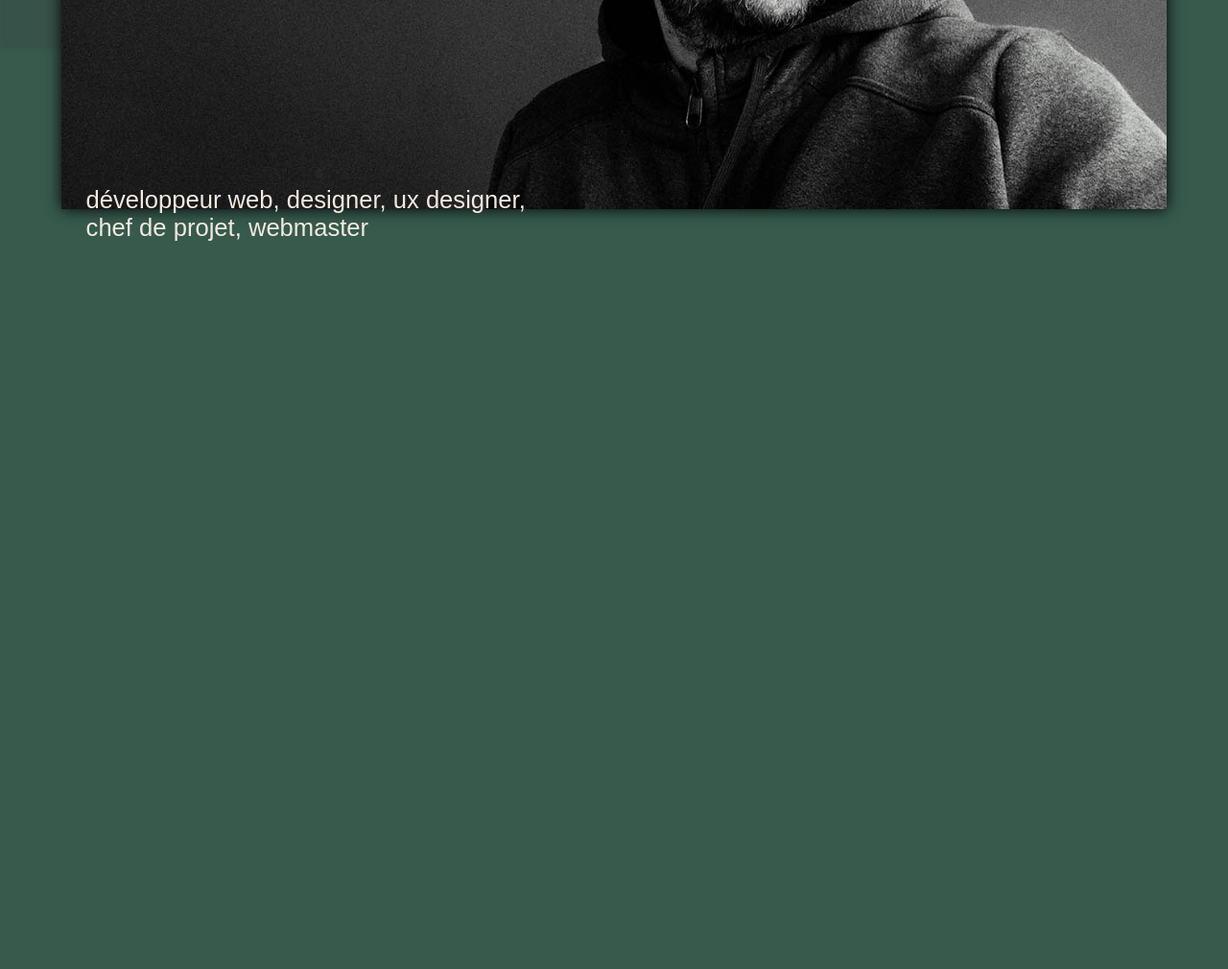
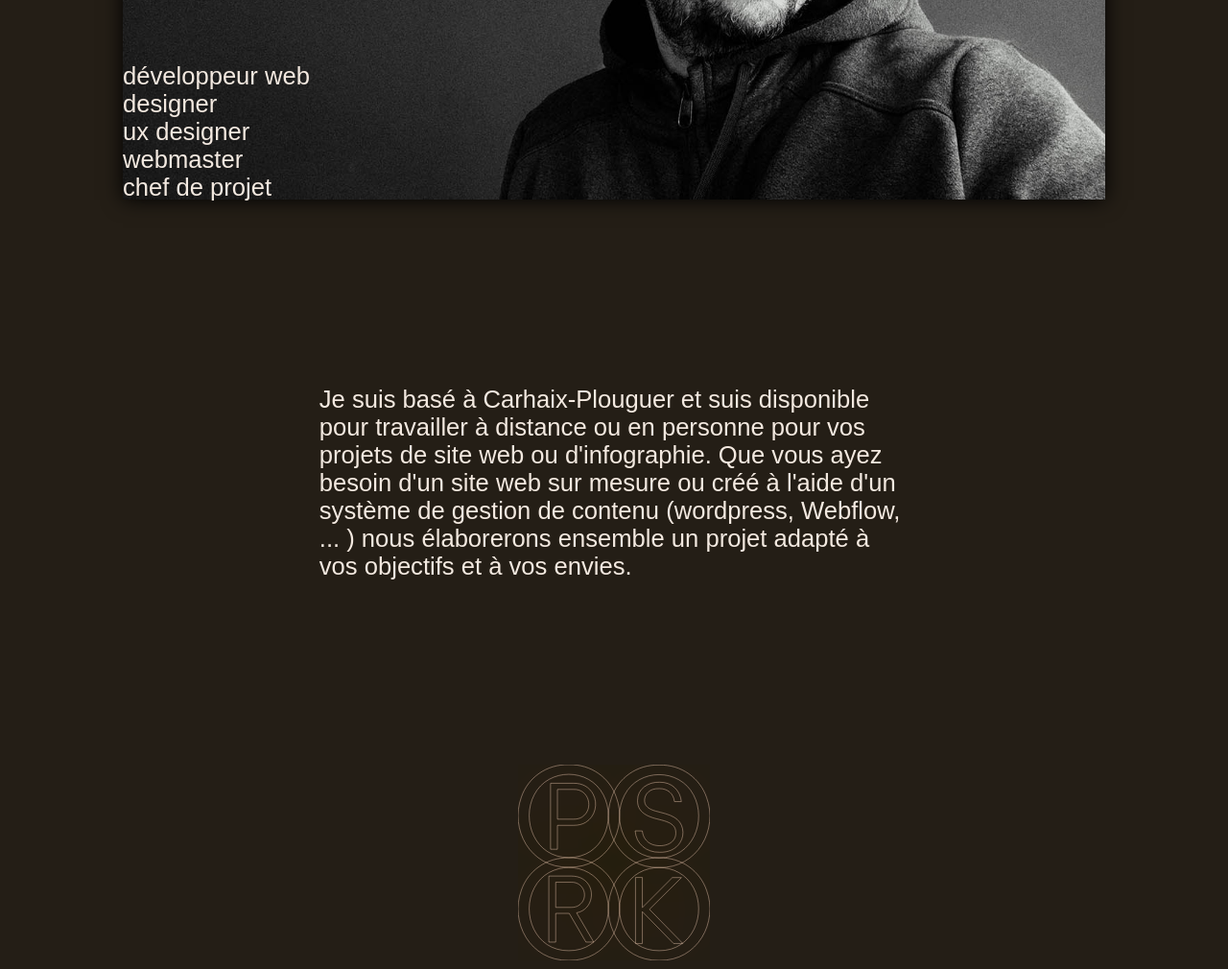
Before and after one commit to Posoroko/posoroko2.0, a plain HTML site: page index.html in a window 1280 px wide. Shown: the part 1790-2800 px from the top of the page at 96% size. Before the commit the page ends 2090 px from the top, so only its background shows below. Drawn offline with Linux system fonts and the light colour scheme.

Commit message:
logos bas, infos, mise en forme

```diff
--- a/index.html
+++ b/index.html
@@ -95,20 +95,63 @@
     <section class="whoSection">
 
         <div class="photoEricBox">
-            <img src="images/Eric Podhorecki.jpg" alt="Eric Podhorecki" class="photoEric">
+            <img src="images/Eric Podhorecki.jpg" alt="Eric Podhorecki" class="photoEric" id="photoEric">
             <div class="ericNameBox">
                 <h3 class="ericName lightText">Eric Podhorecki</h3>
             </div>
 
-        <h2 class="jobs lightText">
-            développeur web,
-            designer,
-            ux designer, <br>
-            chef de projet,
-            webmaster
+        <h2 class="jobsBox lightText">
+            <soan class="job0 job">développeur web</soan>
+            <span class="job1 job">designer</span>
+            <span class="job2 job">ux designer</span>
+            <span class="job3 job">webmaster</span>
+            <span class="job4 job">chef de projet</span>
         </h2>
         </div>
 
+    </section>
+    <section class="sectionInfos">
+        <p class="informations lightText">
+            Je suis basé à Carhaix-Plouguer et suis disponible pour travailler à distance
+            ou en personne pour vos projets de site web ou d'infographie.  Que vous ayez
+            besoin d'un site web sur mesure ou créé à l'aide d'un système de gestion de contenu
+            (wordpress, Webflow, ... ) nous élaborerons ensemble un projet adapté à vos objectifs et à vos envies.
+        </p>
+
+    </section>
+    <section class="footer">
+        <div class="logoBox">
+            <?xml version="1.0" encoding="utf-8"?>
+            <!-- Generator: Adobe Illustrator 24.1.3, SVG Export Plug-In . SVG Version: 6.00 Build 0)  -->
+            <svg version="1.1" id="Calque_1" xmlns="http://www.w3.org/2000/svg" xmlns:xlink="http://www.w3.org/1999/xlink" x="0px" y="0px"
+                viewBox="0 0 122.83 125.31" style="enable-background:new 0 0 122.83 125.31;" xml:space="preserve">
+
+            <path class="pathLogo" d="M20.8,54.17V11.91h14.73c5.59-0.08,10.12,2.42,12.54,7.02c3.24,6.15,1.36,14.29-4.71,17.96
+                c-2.09,1.31-4.7,1.97-7.82,1.97H25.19v15.31H20.8z M35.53,15.85H25.19v19.07h10.34c2.17,0,3.98-0.46,5.43-1.37
+                C48.81,28.44,45.43,15.43,35.53,15.85z"/>
+            <path class="pathLogo" d="M32.51,125.3C7.53,125.82-5.33,100.8,2.08,80.47c4.2-12.45,16.03-21.17,30.43-20.82
+                c14.41-0.36,26.09,8.42,30.38,20.82C70.46,100.61,57.27,125.89,32.51,125.3z M32.51,119.08c21.67,0.23,30.7-23.93,22.03-40.21
+                c-8.94-17.38-35.22-17.36-44.15,0C1.71,95.19,10.77,119.36,32.51,119.08z"/>
+            <path class="pathLogo" d="M90.66,56.08c-8.57,0.17-15.1-5.36-15.71-13.7l4.6,0.07c0.46,3.8,2.21,6.82,5.88,8.44
+                c5.88,2.47,15.5,0.65,15.57-7.1c0.04-2.28-0.67-4.02-2.13-5.22c-2.36-2.23-8.04-3.3-11.35-4.19c-3.82-1.11-7.53-2.68-9.64-5.96
+                c-0.96-1.49-1.42-3.32-1.39-5.48c-0.06-7.62,6.96-11.98,14.1-11.69c7.84-0.14,13.15,5.06,13.96,12.43l-4.48-0.07
+                c-0.42-5.03-4.43-8.41-9.66-8.29c-3.07-0.05-5.4,0.67-6.99,2.16c-2.85,2.47-3.43,7.22-0.59,9.69c1.26,1.12,3.03,1.97,5.3,2.56
+                c3.5,0.96,8.95,2.07,11.88,4.02c5.72,3.19,7.15,10.69,3.7,16.16C100.93,54.25,96.15,56.21,90.66,56.08z"/>
+            <path class="pathLogo" d="M32.51,65.65C7.53,66.17-5.33,41.16,2.09,20.83C6.29,8.37,18.12-0.35,32.51,0.01
+                C46.93-0.35,58.61,8.43,62.9,20.83C70.46,40.96,57.27,66.25,32.51,65.65z M32.51,59.43c21.67,0.23,30.7-23.93,22.03-40.21
+                c-8.94-17.38-35.22-17.36-44.15,0C1.71,35.55,10.77,59.71,32.51,59.43z"/>
+            <path class="pathLogo" d="M19.7,113.6V71.33h14.28c2.89,0,5.31,0.58,7.25,1.74c9.24,5.37,6.89,19.85-3.77,21.79l10.97,18.73h-4.97
+                L32.78,95.21H24.1v18.39H19.7z M33.92,75.27H24.1v16.11h9.82c1.94,0,3.54-0.39,4.8-1.17C45.74,85.77,42.46,74.87,33.92,75.27z"/>
+            <path class="pathLogo" d="M90.32,65.86c-24.99,0.52-37.84-24.5-30.43-44.83C64.1,8.58,75.93-0.14,90.32,0.22
+                c14.41-0.36,26.09,8.42,30.38,20.82C128.27,41.17,115.08,66.46,90.32,65.86z M90.32,59.64c21.67,0.23,30.7-23.93,22.03-40.21
+                c-8.94-17.38-35.22-17.36-44.15,0C59.52,35.76,68.58,59.92,90.32,59.64z"/>
+            <path class="pathLogo" d="M75.18,114.5V72.23h4.4v19.25l19.19-19.19h5.83l-20.5,20.33l21.36,21.87h-5.94L79.58,94.11v20.39H75.18z"/>
+            <path class="pathLogo" d="M90.32,125.3c-24.99,0.52-37.84-24.5-30.43-44.83c4.2-12.45,16.03-21.17,30.43-20.82
+                c14.41-0.36,26.09,8.42,30.38,20.82C128.27,100.61,115.08,125.89,90.32,125.3z M90.32,119.08c21.67,0.23,30.7-23.93,22.03-40.21
+                c-8.94-17.38-35.22-17.36-44.15,0C59.52,95.19,68.58,119.36,90.32,119.08z"/>
+            </svg>
+
+        </div>
     </section>
 
     <div class="logoTradBox" id="logoTradBox">
--- a/main.js
+++ b/main.js
@@ -10,6 +10,8 @@ const menuPanel_div = document.getElementById('menuPanel');
 const bigLogoBox_div = document.getElementById('bigLogoBox');
 
 const logoTradBox_div = document.getElementById('logoTradBox')
+
+const photoEric_img = document.getElementById('photoEric');
 
 const texts = {
     moto: {
@@ -99,7 +101,9 @@ function showTradLogo(e) {
 function hideTradLogo(e) {
     logoTradBox_div.style.display = 'none';
  }
+function rollJobs() {
 
+}
 
 
 /* EVENT LISTENERS */
@@ -109,7 +113,7 @@ window.addEventListener('resize', function(){
 window.addEventListener('click', handleClick);
 window.addEventListener('scroll', handleScroll);
 window.addEventListener('mousemove', tradFollow);
-
+photoEric_img.addEventListener('click', rollJobs);
 
 
 
--- a/styles.css
+++ b/styles.css
@@ -30,8 +30,9 @@
 
 body{
     max-width: 100vw;
-    background-color: var(--dark);
+    background-color: #241e16;
     position: relative;
+    padding: 0% 10%;
 }
 .logoTradBox{
     transform: translate(-50%, -50%);
@@ -57,13 +58,13 @@ body{
     position: fixed;
     top: 0;
     right: 10%;
-    border: 1px solid red;
+
 }
 .menuPanelOpen{
     position: fixed;
     bottom: 0;
     right: 0%;
-    border: 1px solid red;
+
 }
 .menuText{
     font-size: min(40px, 10vw);
@@ -72,12 +73,13 @@ body{
 .bigLogoBox{
     position: absolute;
     z-index: -1;
-    width: 100%;
+    width: 80%;
     top: 0px;
-    filter: blur(2px);
+
 }
+
 .pathBigLogo{
-    fill: var(--darkMid);
+    fill: #292219;
     animation:2000ms linear blurLoop alternate infinite;
 }
 
@@ -87,14 +89,12 @@ body{
 .topSection{
     width: 100%;
     height: 100vh;
-    padding-left: 10vw;
     display: flex;
     justify-content: flex-start;
     align-items: center;
 }
 .topTitleBox{
     height: 80%;
-    width: 100px;
 }
 .topTitle{
     height: 100%;
@@ -104,7 +104,8 @@ body{
 }
 .topTitlePaths{
     fill: white;
-    filter: drop-shadow(0px 0px 5px rgb(44, 44, 44));
+    /*filter: drop-shadow(0px 0px 5px rgb(44, 44, 44));*/
+    filter: drop-shadow(0px 0px 5px black);
 }
 @keyframes slideIn{
     0%{
@@ -125,10 +126,10 @@ body{
     flex-direction: column-reverse;
 }
 .subtitle{
-    font-size: 2rem;
+    font-size: max(2vw, 16px);
     font-weight: 100;
-    padding: 0px 0px 5px 25px;
-    text-shadow: 0 0 15px rgb(48, 48, 48);
+    padding: 0px 0px 0px 50px;
+    text-shadow: 0 0 8px black;
     filter: blur(0.4px);
     animation: 1000ms ease-out blurIn;
 }
@@ -145,48 +146,81 @@ body{
 
 .motoSection{
     width: 100%;
-    height: 60vh;
-    padding: 0 10%;
-
+    padding: 15vw 0px 22vw 0px;
     display: flex;
     align-items: center;
     flex-direction: row-reverse;
+
 }
 .moto{
-    font-size: max(2rem, 2.5vw);
+    font-size: max(2.5vw, 16px);
     font-weight: 100;
     text-align: end;
-    text-shadow: 0 0 15px rgb(48, 48, 48);
-    filter: blur(0.5px);
+    text-shadow: 0 0 8px black;
+    filter: blur(0px);
 }
 .whoSection{
     width: 100%;
-    padding: 10vh 0rem;
     display: flex;
     justify-content: center;
+    position: relative;
 }
 .photoEricBox{
-    width: 90%;
+    width: 100%;
     position: relative;
     overflow: visible;
 }
 .photoEric{
     width: 100%;
-    box-shadow: 0 0 15px;
+    box-shadow: 0 0 20px;
+    position: relative;
+    z-index: 900;
 }
 .ericName{
+    font-size: max(2vw, 14px);
     font-weight: 100;
     padding: 1rem 0rem;
     position: absolute;
     top: 0;
     left: 2vw;
+    z-index: 901;
 }
-.jobs{
-    font-size: max(1rem, 2vw);
+.jobsBox{
+    font-size: max(2vw, 14px);
     font-weight: 100;
     position: absolute;
-    bottom: -5%;
-    left: 2vw;
+    bottom: 0px;
+    left: 0;
+    display: flex;
+    flex-direction: column;
+    z-index: 901;
+}
+.job{
+
+    z-index: -10;
+}
+.sectionInfos{
+    width: 100%;
+    padding: 15vw 20%;
+}
+.informations{
+    font-size: max(2vw, 16px);
+    font-weight: 100;
+}
+.footer{
+    width: 100%;
+    padding-bottom: 8vw;
+}
+.logoBox{
+    width: min(25%, 200px);
+    margin: auto;
+    overflow: visible;
+}
+.pathLogo{
+    fill: none;
+    stroke: rgb(255, 219, 190);
+    filter: drop-shadow(0 0 30px rgb(255, 146, 56));
+    stroke-width:0.25;
 }
 .trad{
     z-index: 1001;
```
